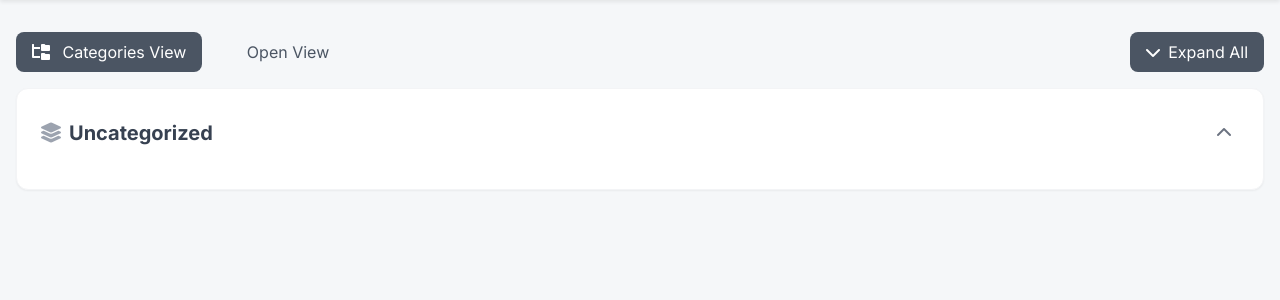
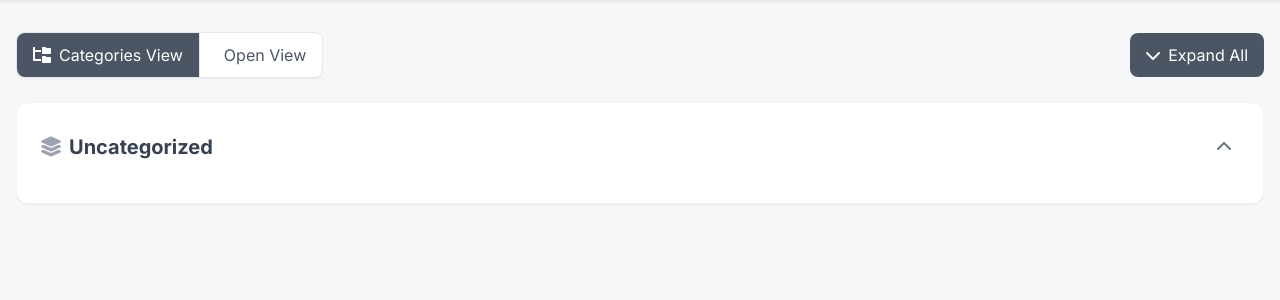
Before and after one commit to MathoAvito/link-harbor, a Flask app: page / in a window 1280 px wide. Shown: the part 74-374 px from the top of the page. Run offline with Flask 3, Linux system fonts and the light colour scheme; the visitor is signed in with stand-in values (Sample User, id 1); parts of the project's set-up code (start-up, migrations or seed data) failed here and were passed over.

Commit message:
fix: improve open view UI and remove unnecessary controls
UI improvements for the open view: - Fix view toggle buttons to match categorized view style - Add proper border, shadow, and hover states - Fix grid layout for consistent card heights using auto-rows-fr - Remove fixed height constraint from cards - Remove unnecessary Expand All button (only needed in categorized view) - Improve spacing and alignment - Add dark mode support for all elements - Fix text alignment and centering in buttons

```diff
--- a/app/templates/dashboard.html
+++ b/app/templates/dashboard.html
@@ -15,23 +15,23 @@
 
 <div class="{% if config.theme.container_spacing == 'less' %}space-y-4{% else %}space-y-8{% endif %}">
   <!-- View Toggle and Controls -->
-  <div class="flex justify-between items-center">
-    <div class="flex space-x-4">
+  <div class="flex justify-between items-center mb-6">
+    <div class="inline-flex rounded-lg border border-gray-200 dark:border-gray-700 bg-white dark:bg-gray-800 shadow-sm">
       <a href="{{ url_for('main.dashboard', view='categories') }}"
-         class="px-4 py-2 rounded-lg {% if view_mode == 'categories' %}bg-gray-600 text-white{% else %}text-gray-600 hover:bg-gray-100{% endif %} transition-colors">
+         class="inline-flex items-center justify-center px-4 py-2.5 rounded-l-lg {% if view_mode == 'categories' %}bg-gray-600 text-white{% else %}text-gray-600 hover:text-gray-700 hover:bg-gray-50 dark:text-gray-300 dark:hover:text-white dark:hover:bg-gray-700{% endif %} transition-colors">
         <i class="fas fa-folder-tree mr-2"></i>
-        Categories View
+        <span>Categories View</span>
       </a>
       <a href="{{ url_for('main.dashboard', view='open') }}"
-         class="px-4 py-2 rounded-lg {% if view_mode == 'open' %}bg-gray-600 text-white{% else %}text-gray-600 hover:bg-gray-100{% endif %} transition-colors">
+         class="inline-flex items-center justify-center px-4 py-2.5 rounded-r-lg border-l border-gray-200 dark:border-gray-700 {% if view_mode == 'open' %}bg-gray-600 text-white{% else %}text-gray-600 hover:text-gray-700 hover:bg-gray-50 dark:text-gray-300 dark:hover:text-white dark:hover:bg-gray-700{% endif %} transition-colors">
         <i class="fas fa-grid-2 mr-2"></i>
-        Open View
+        <span>Open View</span>
       </a>
     </div>
     <div>
       <button id="toggleAllCategories"
-              class="bg-gray-600 hover:bg-gray-700 text-white px-4 py-2 rounded-lg transition-colors flex items-center space-x-2">
-          <i class="fas fa-chevron-up transform rotate-180" id="toggleAllIcon"></i>
+              class="inline-flex items-center justify-center px-4 py-2.5 bg-gray-600 hover:bg-gray-700 text-white rounded-lg transition-colors">
+          <i class="fas fa-chevron-up transform rotate-180 mr-2" id="toggleAllIcon"></i>
           <span id="toggleAllText">Expand All</span>
       </button>
     </div>
```
Also changed, not shown: app/templates/dashboard_open.html (+20 -25 lines).
